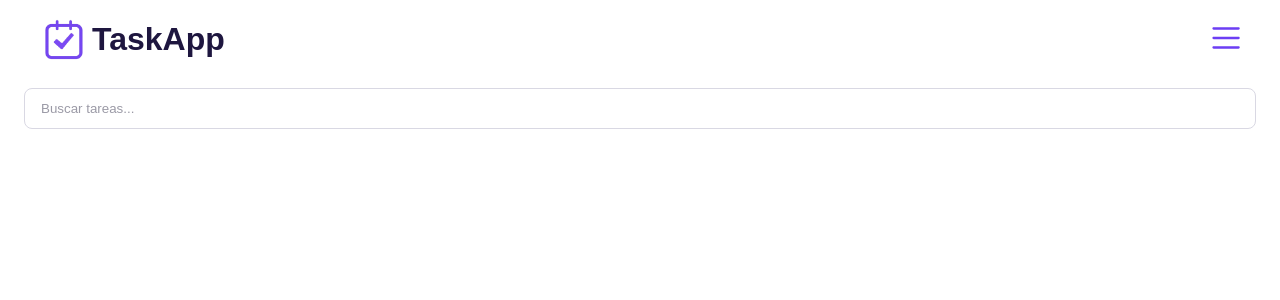
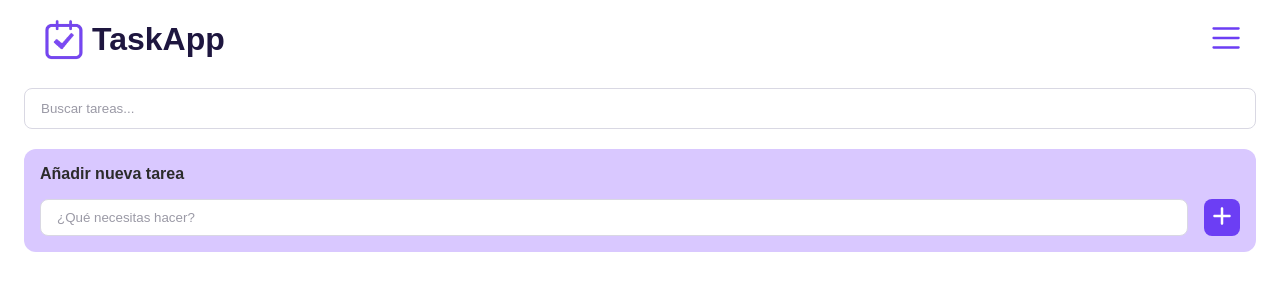
Before and after one commit to CrisOnWeb/TaskApp, a React (Vite) app: page /#/ in a window 1280 px wide. Shown: the top 300 px of the page. Built offline with nearby package versions, Linux system fonts and the light colour scheme.

Commit message:
Added NewTask structure and styles.

```diff
--- a/src/components/App.jsx
+++ b/src/components/App.jsx
@@ -1,5 +1,6 @@
 import '../styles/main.scss';
 import Header from './Header/Header';
+import NewTask from './NewTask/NewTask';
 // import { useState, useEffect } from 'react';
 // import fetchData from "../services/api"; // Al ser .js no hay que poner la extensión
 // import ls from "../services/localStorage";
@@ -41,6 +42,7 @@ function App() {
   return (
     <>
       <Header />
+      <NewTask />
     </>
   );
 }
--- /dev/null
+++ b/src/components/NewTask/NewTask.jsx
@@ -0,0 +1,32 @@
+import './NewTask.scss';
+
+const NewTask = () => {
+  return (
+    <form className="newtask">
+      <label className="newtask__label" htmlFor="newtask">
+        Añadir nueva tarea
+      </label>
+      <input
+        className="newtask__input"
+        type="text"
+        name="newtask"
+        id="newtask"
+        placeholder="¿Qué necesitas hacer?"
+      />
+      <button className="newtask__btn" type="submit" aria-label="Añadir tarea">
+        <svg
+          className="add-icon"
+          aria-hidden="true"
+          xmlns="http://www.w3.org/2000/svg"
+          width="512"
+          height="512"
+          viewBox="0 0 448 512"
+        >
+          <path d="M256 64c0-17.7-14.3-32-32-32s-32 14.3-32 32v160H32c-17.7 0-32 14.3-32 32s14.3 32 32 32h160v160c0 17.7 14.3 32 32 32s32-14.3 32-32V288h160c17.7 0 32-14.3 32-32s-14.3-32-32-32H256z" />
+        </svg>
+      </button>
+    </form>
+  );
+};
+
+export default NewTask;
--- /dev/null
+++ b/src/components/NewTask/NewTask.scss
@@ -0,0 +1,54 @@
+.newtask {
+  display: grid;
+  grid-template-columns: 1fr auto;
+  grid-template-areas: 'label label' 'input button';
+  gap: var(--spacing-md);
+  padding-block: var(--spacing-md);
+  padding-inline: var(--spacing-md);
+  margin-block: var(--spacing-md);
+  margin-inline: var(--spacing-lg);
+  border-radius: var(--radius-md);
+  background-color: var(--color-brand-border);
+
+  &__label {
+    grid-area: label;
+    display: block;
+    font-weight: var(--font-weight-semibold);
+  }
+
+  &__input {
+    grid-area: input;
+    padding-inline: var(--spacing-md);
+    border: 1px solid var(--color-border);
+    border-radius: var(--radius-sm);
+    color: var(--color-text);
+
+    &:focus {
+      border-color: var(--color-brand);
+      outline: 2px solid var(--color-brand-border);
+    }
+
+    &:hover {
+      border-color: var(--color-brand);
+    }
+
+    &::placeholder {
+      color: var(--color-text-muted);
+    }
+  }
+
+  &__btn {
+    grid-area: button;
+    padding-inline: var(--spacing-sm);
+    padding-block: 0.45rem;
+    border: none;
+    border-radius: var(--radius-sm);
+    background-color: var(--color-brand);
+  }
+}
+
+.add-icon {
+  width: 20px;
+  height: 20px;
+  fill: var(--color-surface);
+}
```
Also changed, not shown: src/assets/img/add.svg (added).
